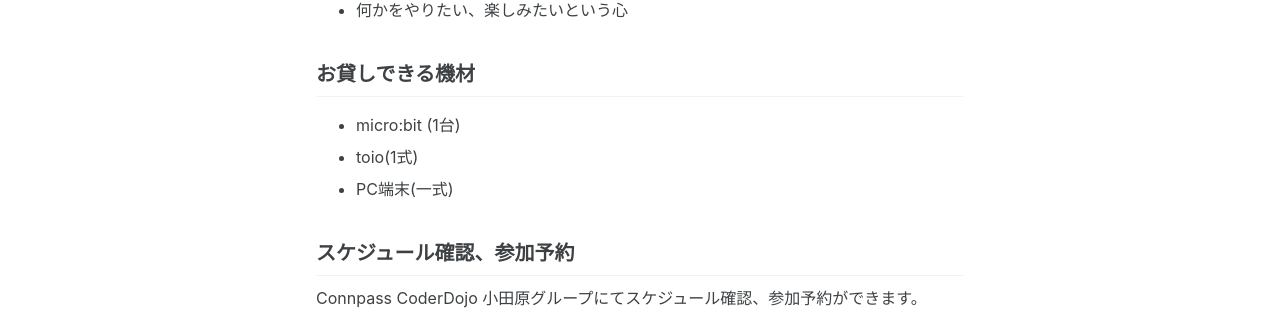
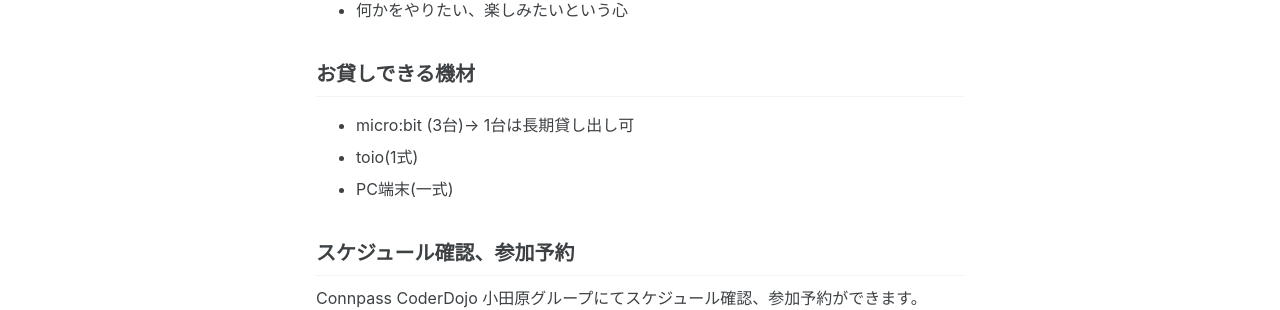
Before and after one commit to CoderDojo-Odawara/coderdojo-odawara.github.io, a Jekyll site: the page built from _pages/about.md, in a window 1280 px wide. Shown: the part 972-1282 px from the top of the page. Built offline with Jekyll 4.4.1, drawn with Linux system fonts in a browser that asks for light colours; cached includes are drawn as plain includes; a script that is not in the unit is left out.

Commit message:
Update about.md

```diff
--- a/_pages/about.md
+++ b/_pages/about.md
@@ -31,7 +31,7 @@ CoderDojo小田原はこの憲章に賛同し、2025年2月に小田原市で活
 
 
 ## お貸しできる機材
-- micro:bit (1台)
+- micro:bit (3台)-> 1台は長期貸し出し可
 - toio(1式)
 - PC端末(一式)
 
```
